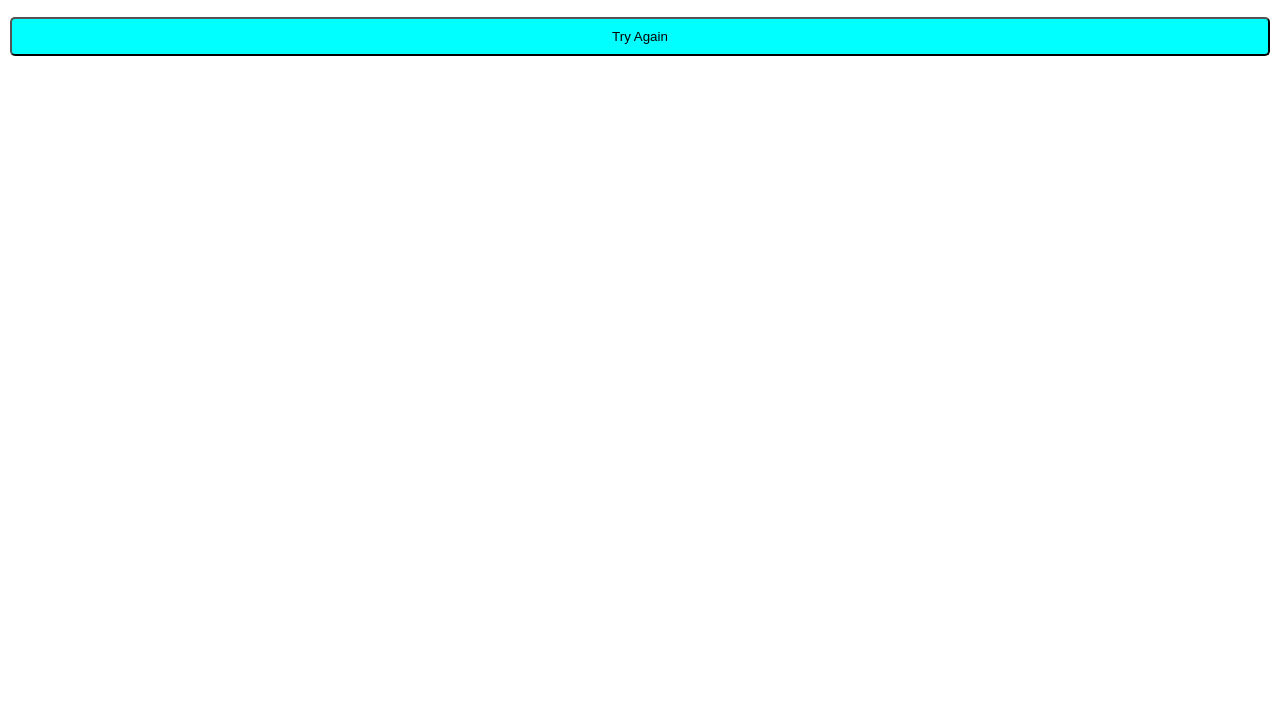
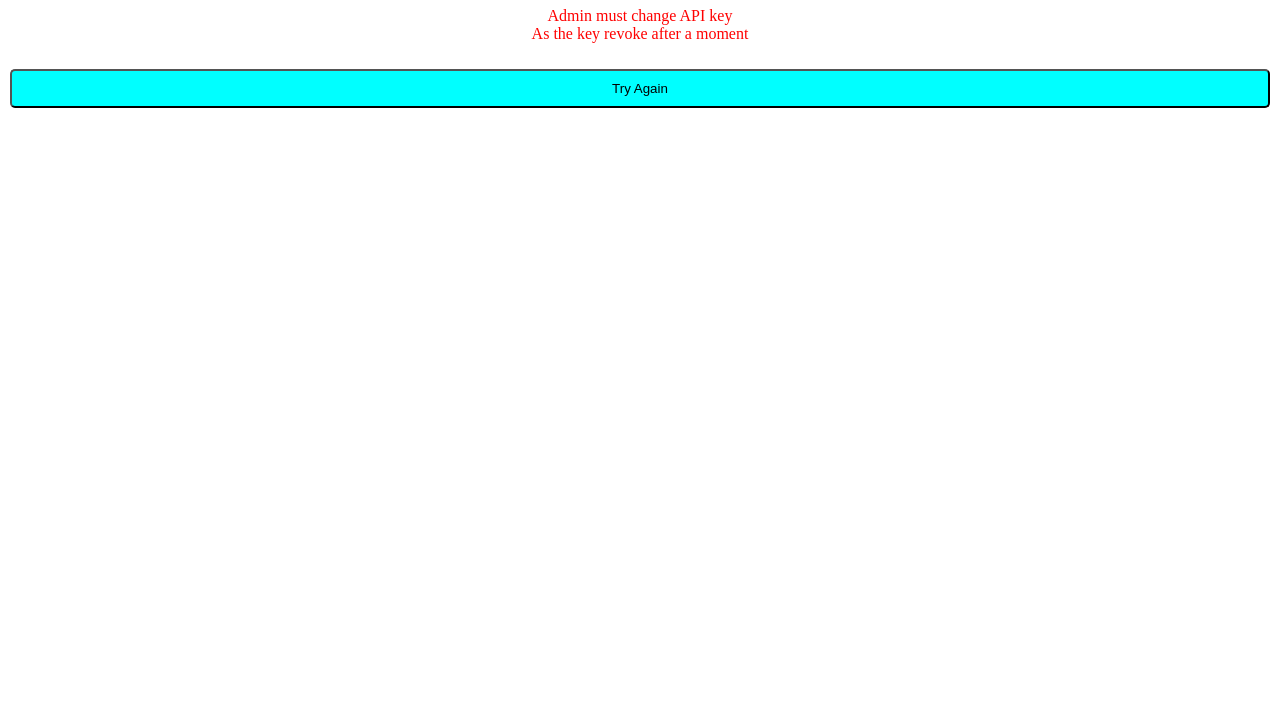
Before and after one commit to ptsourav21/News_Letter_SignUp, a website: page failure.html in a window 1280 px wide. Shown: the part 73-800 px from the top of the page. Drawn offline with Linux system fonts and the light colour scheme.

Commit message:
Update failure.html

```diff
--- a/failure.html
+++ b/failure.html
@@ -3,12 +3,13 @@
 <head>
     <meta charset="UTF-8">
     <meta name="viewport" content="width=device-width, initial-scale=1.0">
-    <title>Success</title>
+    <title>Failure</title>
     <link rel="stylesheet" href="css/style.css">
 </head>
 <body>
     <div class="containerSuccess">
         <h1>Subscription Failed</h1>
+        <p>Admin must change API key <br>As the key revoke after a moment</p>
         <form action="/failure" method="post">
         <button id="btn">Try Again</button>
         </form>
```
